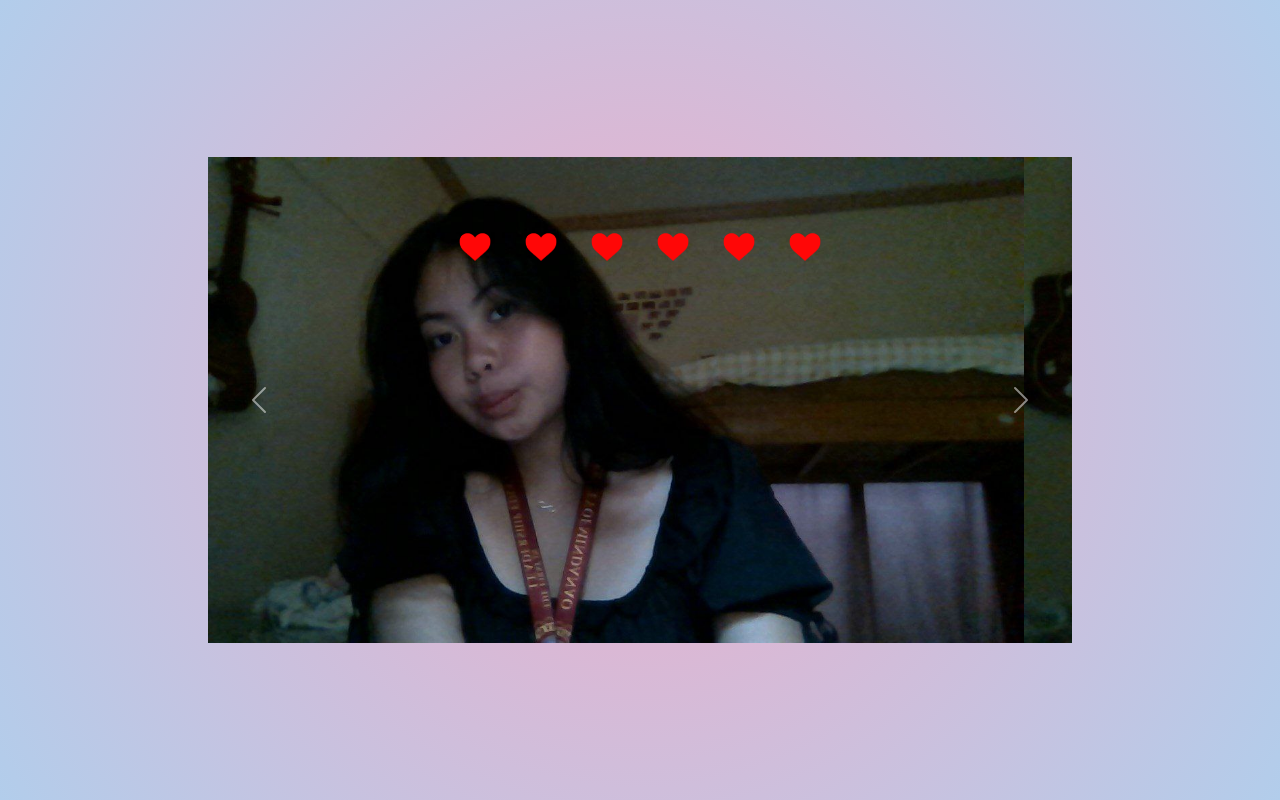
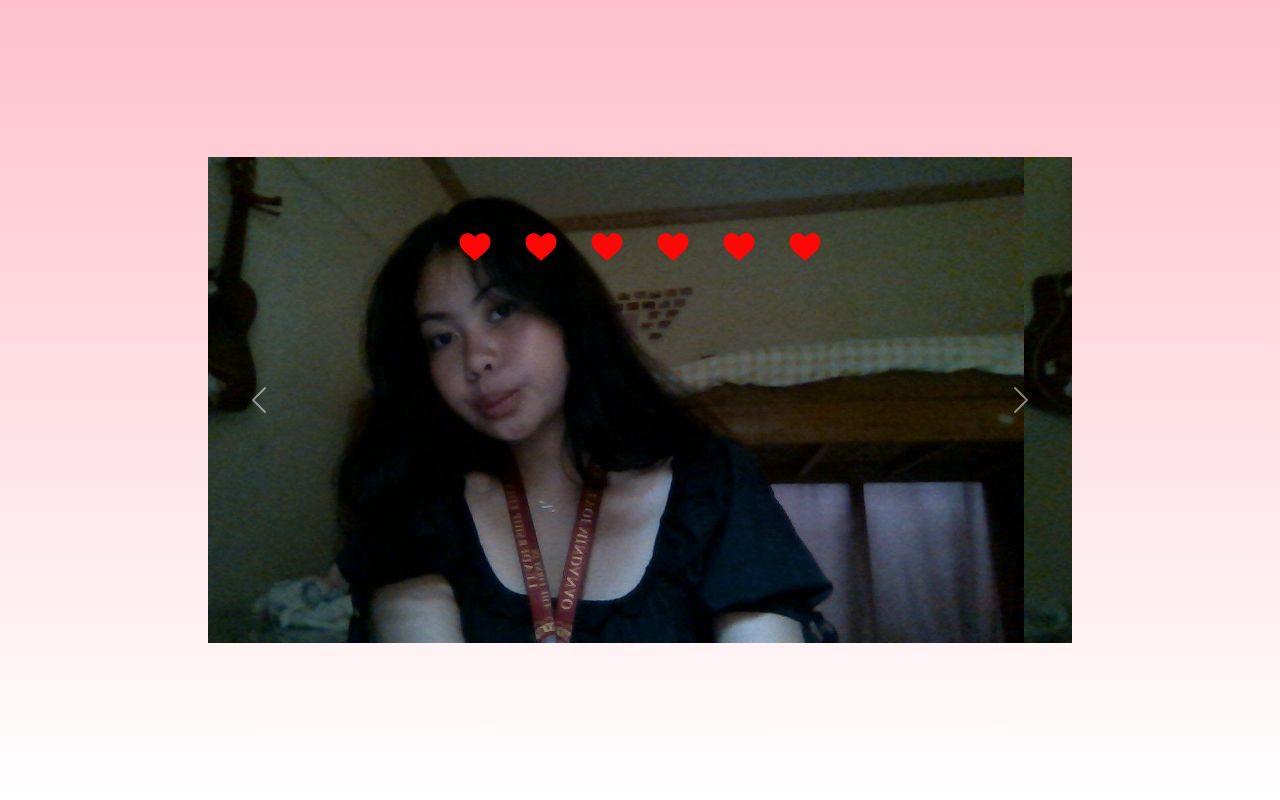
Before and after one commit to carldev-hash/joy, a plain HTML site: page joy/index.html in a window 1280 px wide. Drawn offline with nearby package versions, Linux system fonts and the light colour scheme.

Commit message:
Update style.css

```diff
--- a/joy/style.css
+++ b/joy/style.css
@@ -2,7 +2,7 @@ body {
     display: grid;
     place-items: center;
     min-height: 100vh;
-    background: radial-gradient(circle, rgba(238, 174, 202, 1) 0%, rgba(178, 205, 235, 1) 100%);
+    background: linear-gradient(pink, white);
     padding-inline: 1rem;
     position: relative;
 }
```
